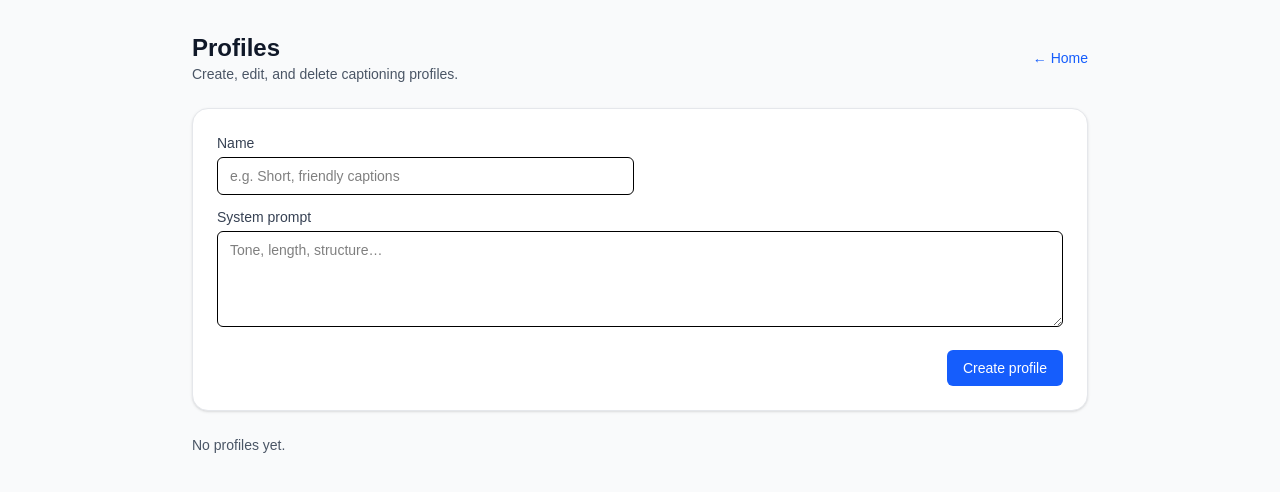
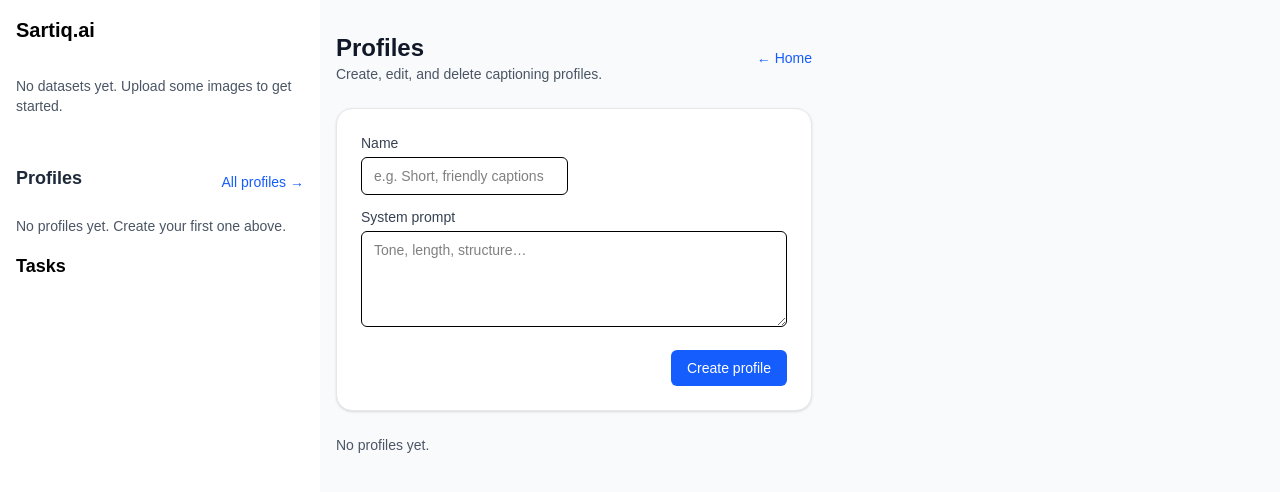
Before and after one commit to orojorge/caption-manager, a Next.js app: page /profiles in a window 1280 px wide. Shown: the top 492 px of the page. Built offline with nearby package versions, Linux system fonts and the light colour scheme.

Commit message:
Menu added to Profiles page

```diff
--- a/app/page.tsx
+++ b/app/page.tsx
@@ -1,7 +1,7 @@
 'use client';
 
 import { useState } from 'react';
-import MenuBar from './components/MenuBar';
+// import MenuBar from './components/MenuBar';
 import Menu from './components/Menu';
 import DatasetList from './components/DatasetList';
 import Uploader from './components/Uploader';
--- a/app/profiles/page.tsx
+++ b/app/profiles/page.tsx
@@ -3,6 +3,7 @@
 import { useEffect, useState } from 'react';
 import Link from 'next/link';
 import { Profile, listProfiles, createProfile, updateProfile, deleteProfile } from '@/lib/repo';
+import Menu from '../components/Menu';
 
 export default function ProfilesPage() {
   const [items, setItems] = useState<Profile[]>([]);
@@ -45,7 +46,10 @@ export default function ProfilesPage() {
   };
 
   return (
-    <main className="min-h-screen bg-gray-50 px-4 py-8">
+    <main className="flex min-h-screen bg-gray-50">
+      <Menu />
+
+      <section className="min-h-screen bg-gray-50 px-4 py-8">
         <div className="mx-auto max-w-4xl">
           <div className="mb-6 flex items-center justify-between">
             <div>
@@ -151,6 +155,7 @@ export default function ProfilesPage() {
             </ul>
           )}
         </div>
+      </section>
     </main>
   );
 }
```
Lines whose indentation alone changed are shown as unchanged.
